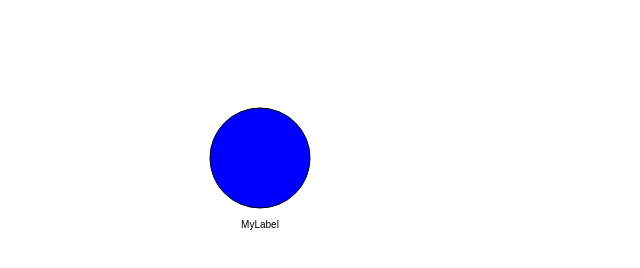
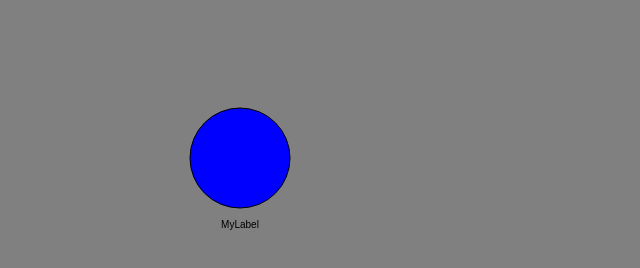
Before and after one commit to tomasAlabes/backbone.raphael, a plain HTML site: page sample/index.html in a window 1280 px wide. Shown: the whole page, without its empty margins (0-640 px from the left). Drawn offline with Linux system fonts and the light colour scheme.

Commit message:
Compound View Sample

```diff
--- a/backbone.raphael.js
+++ b/backbone.raphael.js
@@ -1,16 +1,16 @@
 Backbone.RaphaelView = Backbone.View.extend({
 
-    setElement: function(element, delegate) {
-        if (this.el) this.undelegateEvents();
+    setElement: function(element, delegate, undelegateEvents) {
+        if (this.el && undelegateEvents) this.undelegateEvents();
         // el and $el will be the same, $el would have no special meaning...
         this.el = this.$el = element;
         if (delegate !== false) this.delegateEvents();
         return this;
     },
 
-    delegateEvents: function(events) {
+    delegateEvents: function(events, undelegateEvents) {
         if (!(events || (events = _.result(this, 'events')))) return this;
-        this.undelegateEvents();
+        if(undelegateEvents) this.undelegateEvents();
         for (var eventName in events) {
             var method = events[eventName];
             if (!_.isFunction(method)) method = this[events[eventName]];
--- /dev/null
+++ b/sample/compoundViewsSample.js
@@ -0,0 +1,121 @@
+$(document).ready(function () {
+    'use strict';
+
+    var paper = Raphael("container", 300, 640);
+
+    var CircleModel = Backbone.Model.extend({
+        defaults: {
+            x: 0,
+            y: 0,
+            radio: 5,
+            label: "Default",
+            color: "RED"
+        }
+    });
+
+    var FigureView = Backbone.RaphaelView.extend({
+
+        initialize: function(){
+            this.el = paper.circle(model.get("x"), model.get("y"), model.get("radio")).attr({fill: model.get("color")});
+        },
+
+        events: {
+            "click": "sayCircle"
+        },
+
+        sayCircle: function(evt){
+            console.log("circle");
+        },
+
+        render: function(model){
+            var figure = this.el;
+            figure.attr({
+                cx: model.get("x"),
+                cy: model.get("y"),
+                radio: model.get("radio"),
+                color: model.get("color")
+            });
+            return this;
+        }
+
+    });
+
+    var LabelView = Backbone.RaphaelView.extend({
+
+        initialize: function(options){
+            this.circleFigure = options.circleFigure;
+
+            var figureBbox = this.circleFigure.getBBox();
+            this.el = paper.text(model.get("x"), model.get("y") + figureBbox.height / 1.5, model.get("label"));
+        },
+
+        events: {
+            "click": "sayLabel"
+        },
+
+        sayLabel: function(evt){
+            console.log("label");
+        },
+
+        render: function(model){
+            var label = this.el;
+            var figureBbox = this.figure.getBBox();
+
+            label.attr({
+                x: model.get("x"),
+                y: model.get("y") + figureBbox.height / 1.5,
+                text: model.get("label")
+            });
+            return this;
+        }
+
+    });
+
+    var CircleView = Backbone.RaphaelView.extend({
+
+        initialize: function(){
+            var model = this.model;
+            this.listenTo(model, "change", this.render);
+
+            this.figureView = new FigureView();
+            this.labelView = new LabelView({circleFigure: this.figureView.el});
+
+            var element = paper.set();
+            element.push(this.figureView.el);
+            element.push(this.labelView.el);
+
+            this.el = element;
+        },
+
+        render: function(){
+            this.figureView.render(this.model);
+            this.labelView.render(this.model);
+
+            return this;
+        },
+
+        events: {
+            mouseout: "sayCompound"
+        },
+
+        sayCompound: function(evt){
+            console.log("Compound");
+        }
+
+    });
+
+    var model = new CircleModel({
+        x: 100,
+        y: 150,
+        radio: 50,
+        label: "MyLabel",
+        color: "blue"
+    });
+
+    var view = new CircleView({
+        model: model
+    });
+
+
+
+});
--- a/sample/index.html
+++ b/sample/index.html
@@ -12,7 +12,7 @@
 
     <script type="text/javascript" src="../backbone.raphael.js"></script>
 
-    <script type="text/javascript" src="sampleApp.js"></script>
+    <script type="text/javascript" src="compoundViewsSample.js"></script>
 
 
 </head>
--- a/sample/main.css
+++ b/sample/main.css
@@ -1,3 +1,7 @@
+body{
+    background-color: grey;
+}
+
 #wrap {
     width:1000px;
     margin:0 auto;
--- a/sample/sampleApp.js
+++ b/sample/sampleApp.js
@@ -13,7 +13,7 @@ $(document).ready(function () {
         }
     });
 
-    var CircleView = Backbone.RaphaelView.extend({
+    var raphaelView = Backbone.RaphaelView.extend({
 
         initialize: function(){
             var model = this.model;
@@ -63,6 +63,12 @@ $(document).ready(function () {
 
     });
 
+    var htmlView = Backbone.View.extend({
+
+
+
+    });
+
     var model = new CircleModel({
         x: 100,
         y: 150,
@@ -71,10 +77,9 @@ $(document).ready(function () {
         color: "blue"
     });
 
-    var view = new CircleView({
+    var view = new raphaelView({
         model: model
     });
 
-    view.trigger("blah");
 
 });
```
